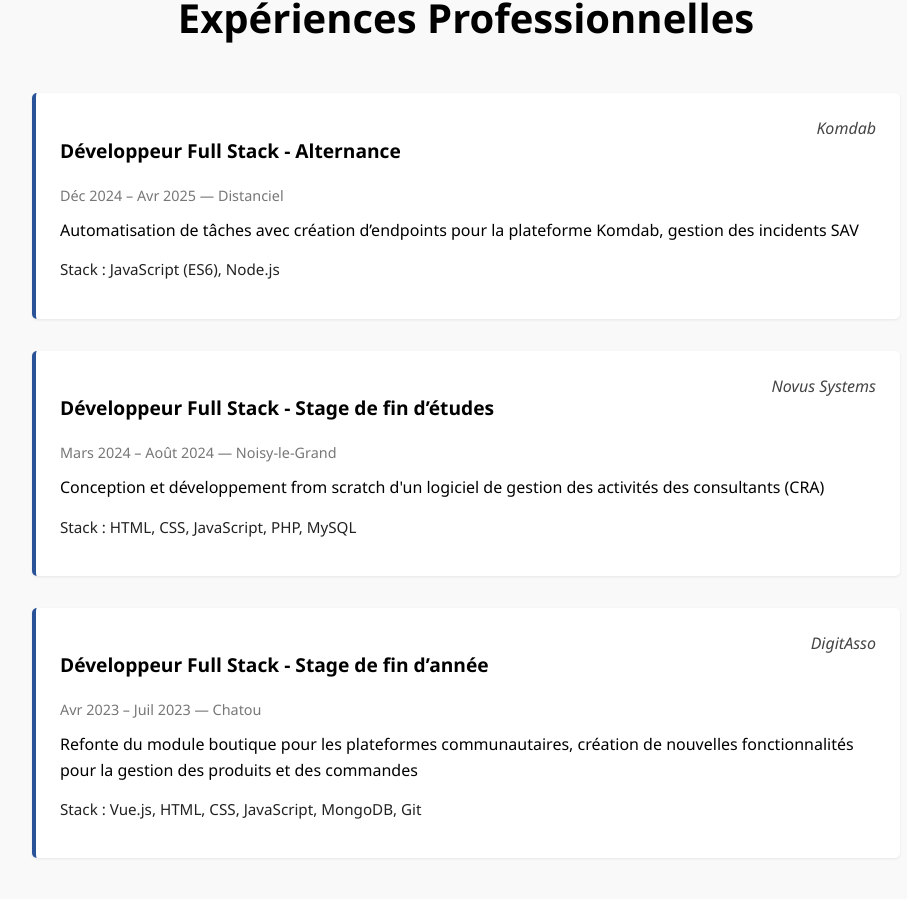
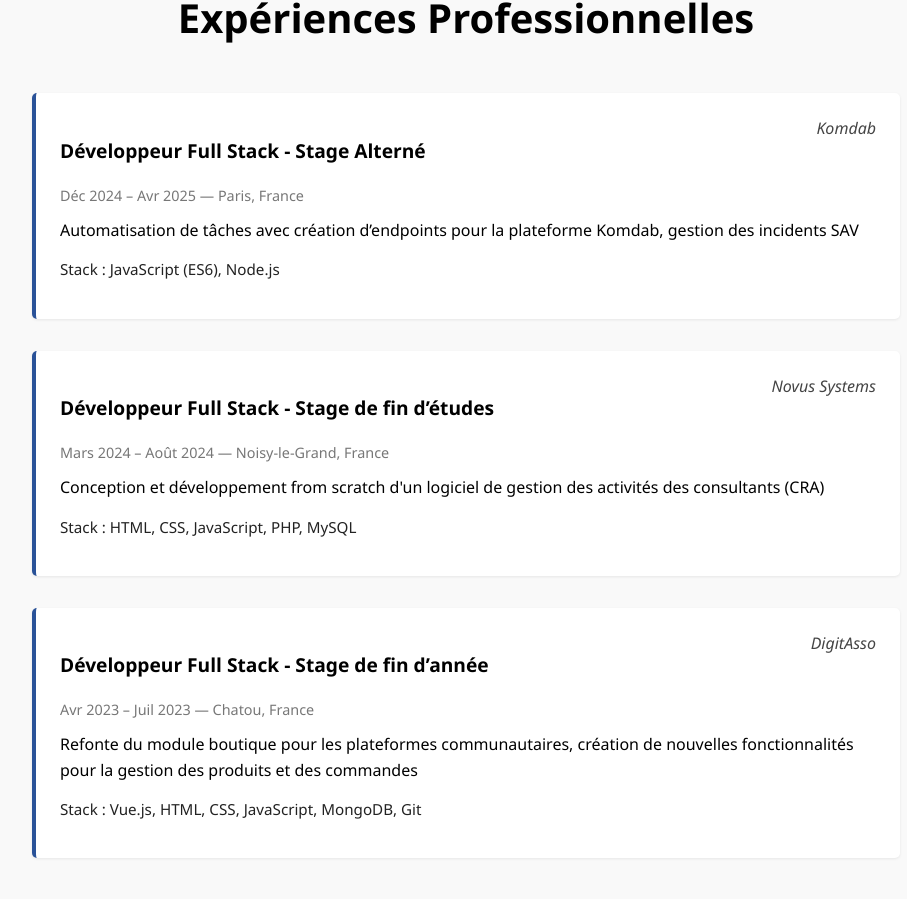
Before and after one commit to BiigSaam/Samad-Abdul-Portfolio, a React (Vite) app: page / in a window 1280 px wide. Shown: the part 3720-4619 px from the top of the page, without its empty margins (174-1081 px from the left). Built offline with nearby package versions, Linux system fonts and the light colour scheme.

Commit message:
update experience

```diff
--- a/src/components/Experience.tsx
+++ b/src/components/Experience.tsx
@@ -11,10 +11,10 @@ type Experience = {
 
 const experiences: Experience[] = [
   {
-    role: "Développeur Full Stack - Alternance",
+    role: "Développeur Full Stack - Stage Alterné",
     company: "Komdab",
     date: "Déc 2024 – Avr 2025",
-    location: "Distanciel",
+    location: "Paris, France",
     description: "Automatisation de tâches avec création d’endpoints pour la plateforme Komdab, gestion des incidents SAV",
     stack: "Stack : JavaScript (ES6), Node.js",
   },
@@ -22,7 +22,7 @@ const experiences: Experience[] = [
     role: "Développeur Full Stack - Stage de fin d’études",
     company: "Novus Systems",
     date: "Mars 2024 – Août 2024",
-    location: "Noisy-le-Grand",
+    location: "Noisy-le-Grand, France",
     description: "Conception et développement from scratch d'un logiciel de gestion des activités des consultants (CRA)",
     stack: "Stack : HTML, CSS, JavaScript, PHP, MySQL",
   },
@@ -30,7 +30,7 @@ const experiences: Experience[] = [
     role: "Développeur Full Stack - Stage de fin d’année",
     company: "DigitAsso",
     date: "Avr 2023 – Juil 2023",
-    location: "Chatou",
+    location: "Chatou, France",
     description: "Refonte du module boutique pour les plateformes communautaires, création de nouvelles fonctionnalités pour la gestion des produits et des commandes",
     stack: "Stack : Vue.js, HTML, CSS, JavaScript, MongoDB, Git",
   }
```
